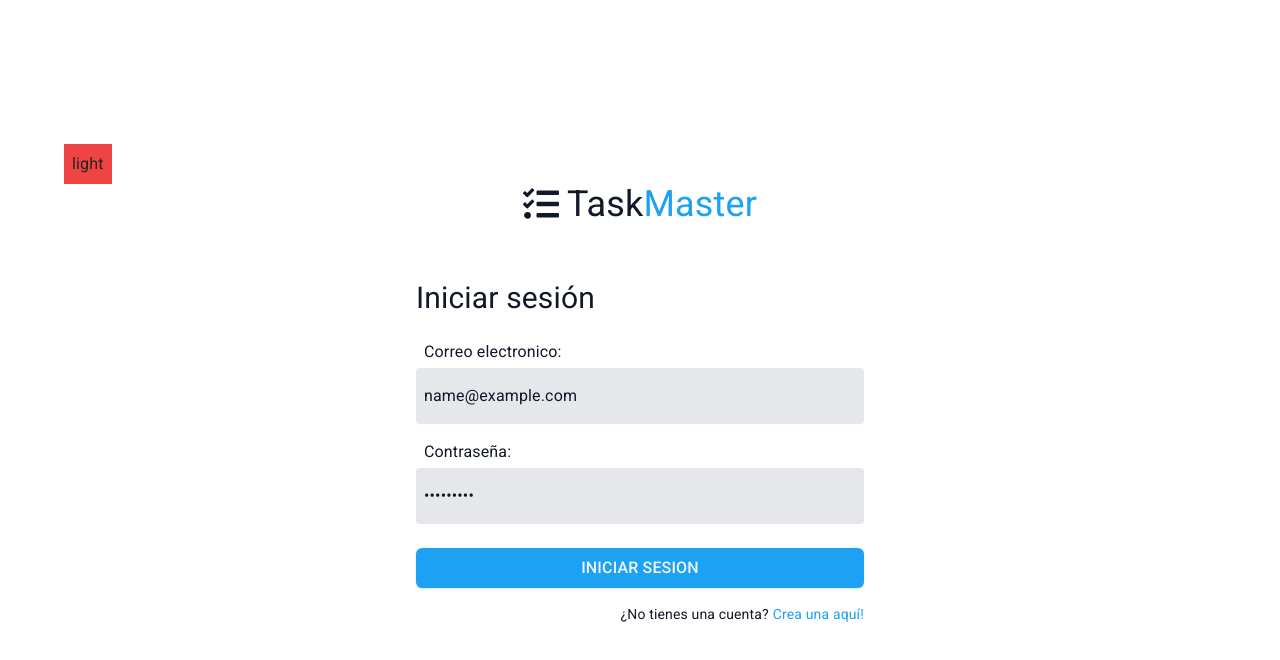
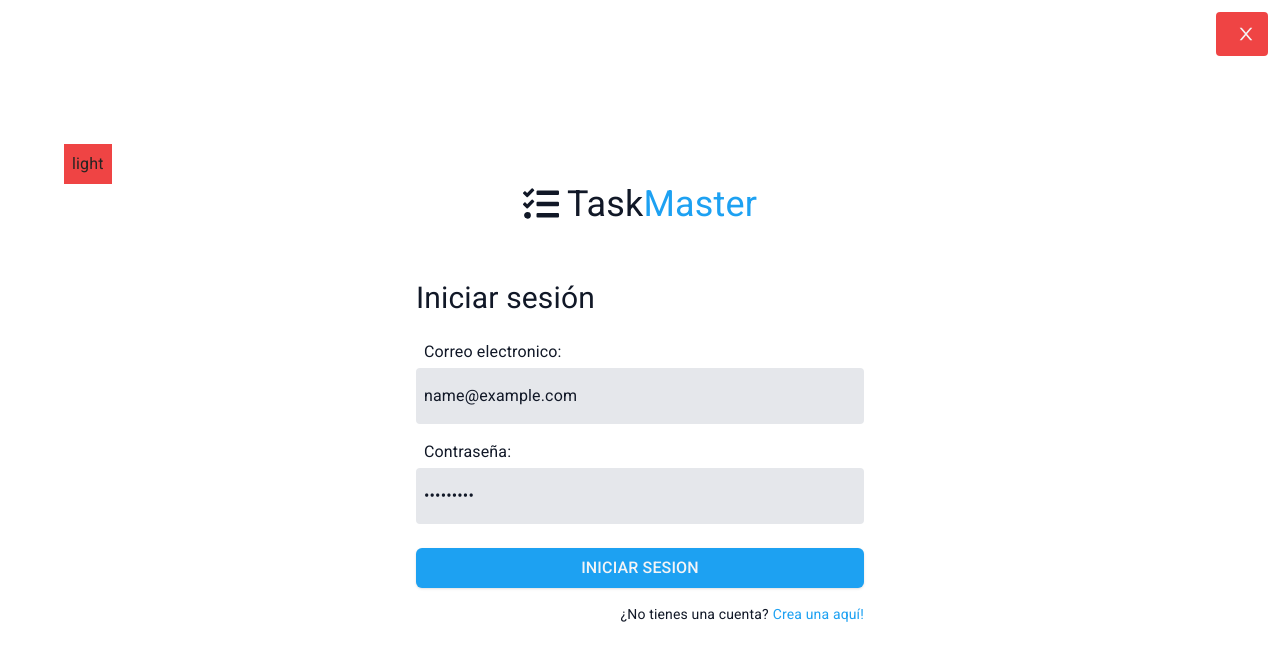
Before and after one commit to lucas-s4nchez/task-master-frontend, a React (Vite) app: page /auth/login in a window 1280 px wide. Both pictures are taken after typing "name@example.com", "Sample123" into the empty fields and a click on the button "INICIAR SESION". Shown: the top 660 px of the page. Built offline with nearby package versions, Linux system fonts and the light colour scheme; no server answers.

Commit message:
feat: :sparkles: component: alert message
component: alert message

```diff
--- a/src/auth/pages/LoginPage.tsx
+++ b/src/auth/pages/LoginPage.tsx
@@ -2,14 +2,12 @@ import { useEffect } from "react";
 import { useDispatch } from "react-redux";
 import { Link } from "react-router-dom";
 import { useFormik } from "formik";
-import * as Yup from "yup";
 import { AuthLayout } from "../layout/AuthLayout";
-import { Input, Button } from "../../ui/components";
+import { Input, Button, Alert } from "../../ui/components";
 import { useLoginMutation } from "../../store/apiSlice";
 import { onLogin, onLogout } from "../../store/authSlice";
 import { loginInitialValues, loginValidationSchema } from "../formik";
-
-const regEmail: RegExp = /^[a-zA-Z0-9._%+-]+@[a-zA-Z0-9.-]+\.[a-zA-Z]{2,4}$/;
+import { ICustomFetchBaseQueryError } from "../../interfaces";
 
 export const LoginPage: React.FC = () => {
   const dispatch = useDispatch();
@@ -21,7 +19,6 @@ export const LoginPage: React.FC = () => {
       dispatch(onLogin({ username: data.username, token: data.token }));
     }
     if (error) {
-      console.log(error);
       dispatch(onLogout());
     }
   }, [isSuccess, data, error]);
@@ -36,6 +33,7 @@ export const LoginPage: React.FC = () => {
     });
 
   return (
+    <>
       <AuthLayout title={"Iniciar sesión"}>
         <form onSubmit={handleSubmit}>
           <div className="flex flex-col">
@@ -79,5 +77,11 @@ export const LoginPage: React.FC = () => {
           </div>
         </form>
       </AuthLayout>
+      {error && (
+        <Alert variant="error">
+          {(error as ICustomFetchBaseQueryError).data?.msg}
+        </Alert>
+      )}
+    </>
   );
 };
--- a/src/interfaces/index.ts
+++ b/src/interfaces/index.ts
@@ -1,3 +1,11 @@
+export interface ICustomFetchBaseQueryError {
+  status: number;
+  data?: {
+    ok?: boolean;
+    msg: string;
+  };
+  error?: string;
+}
 export interface IAuthLayoutProps {
   children: React.ReactNode;
   title: string;
--- /dev/null
+++ b/src/ui/components/Alert.tsx
@@ -0,0 +1,25 @@
+import { useState } from "react";
+import { AiOutlineClose } from "react-icons/ai";
+
+export const Alert = ({ variant, children }: any) => {
+  const [isOpenAlert, setIsOpenAlert] = useState(true);
+  return (
+    <div
+      className={`${
+        isOpenAlert ? "block" : "hidden"
+      } p-3 fixed z-50 top-0 right-0 m-3 w-max max-w-fit rounded text-light-100 ${
+        variant === "error" && "bg-red-50"
+      } ${variant === "success" && "bg-green"}`}
+    >
+      <div className="flex gap-2">
+        <span>{children}</span>
+        <button
+          className="self-start sm:self-center"
+          onClick={() => setIsOpenAlert(false)}
+        >
+          <AiOutlineClose className="text-xl" />
+        </button>
+      </div>
+    </div>
+  );
+};
--- a/src/ui/components/index.ts
+++ b/src/ui/components/index.ts
@@ -2,3 +2,4 @@ export * from "./Button";
 export * from "./Input";
 export * from "./Loader";
 export * from "./Logo";
+export * from "./Alert";
--- /dev/null
+++ b/src/ui/hooks/useAlert.ts
@@ -0,0 +1,14 @@
+import { useState } from "react";
+
+export const useAlert = () => {
+  const [isOpenAlert, setIsOpenAlert] = useState(false);
+
+  const onOpenAlert = () => {
+    setIsOpenAlert(true);
+  };
+  const onCloseAlert = () => {
+    setIsOpenAlert(false);
+  };
+
+  return [onCloseAlert, onOpenAlert, isOpenAlert];
+};
--- a/tailwind.config.cjs
+++ b/tailwind.config.cjs
@@ -33,7 +33,7 @@ module.exports = {
         100: "#DC2626",
         200: "#B91C1C",
       },
-      green: "#13ce66",
+      green: "#22C55E",
     },
     extend: {},
   },
```
Lines whose indentation alone changed are shown as unchanged.
